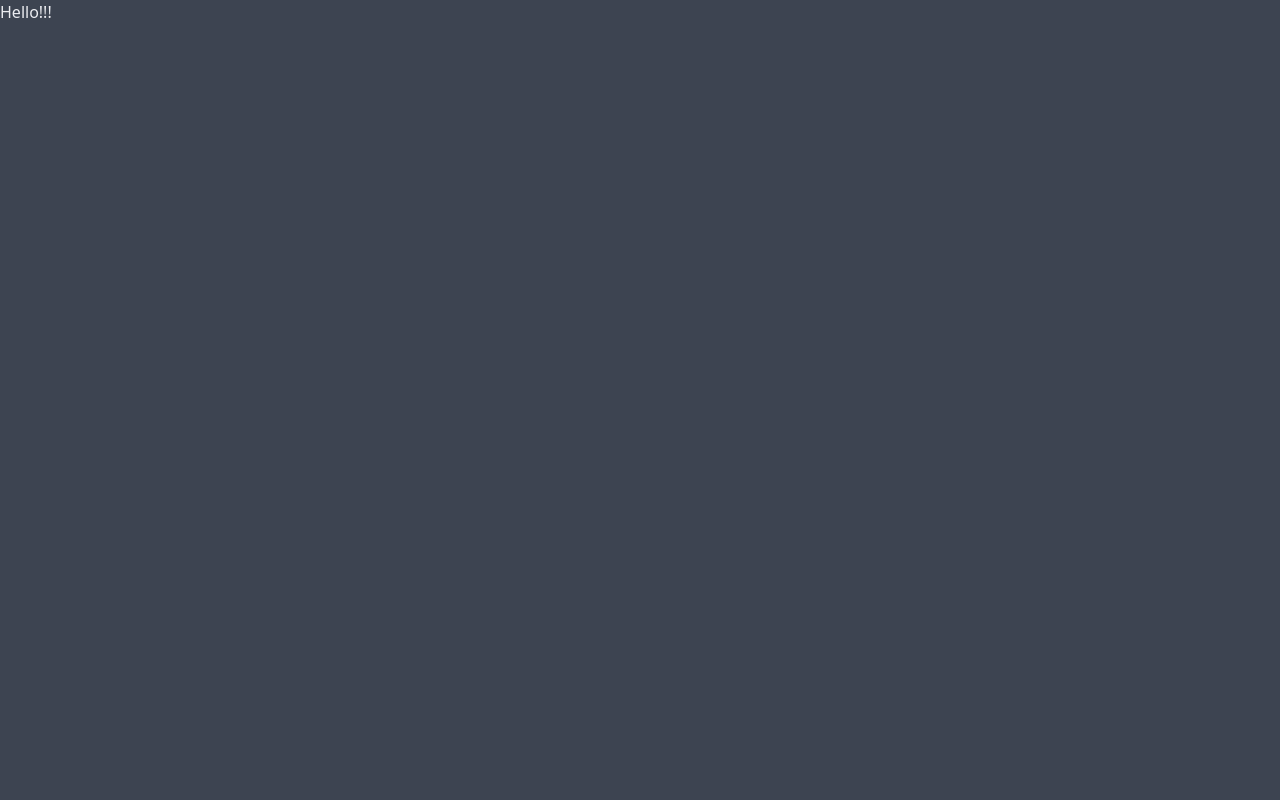
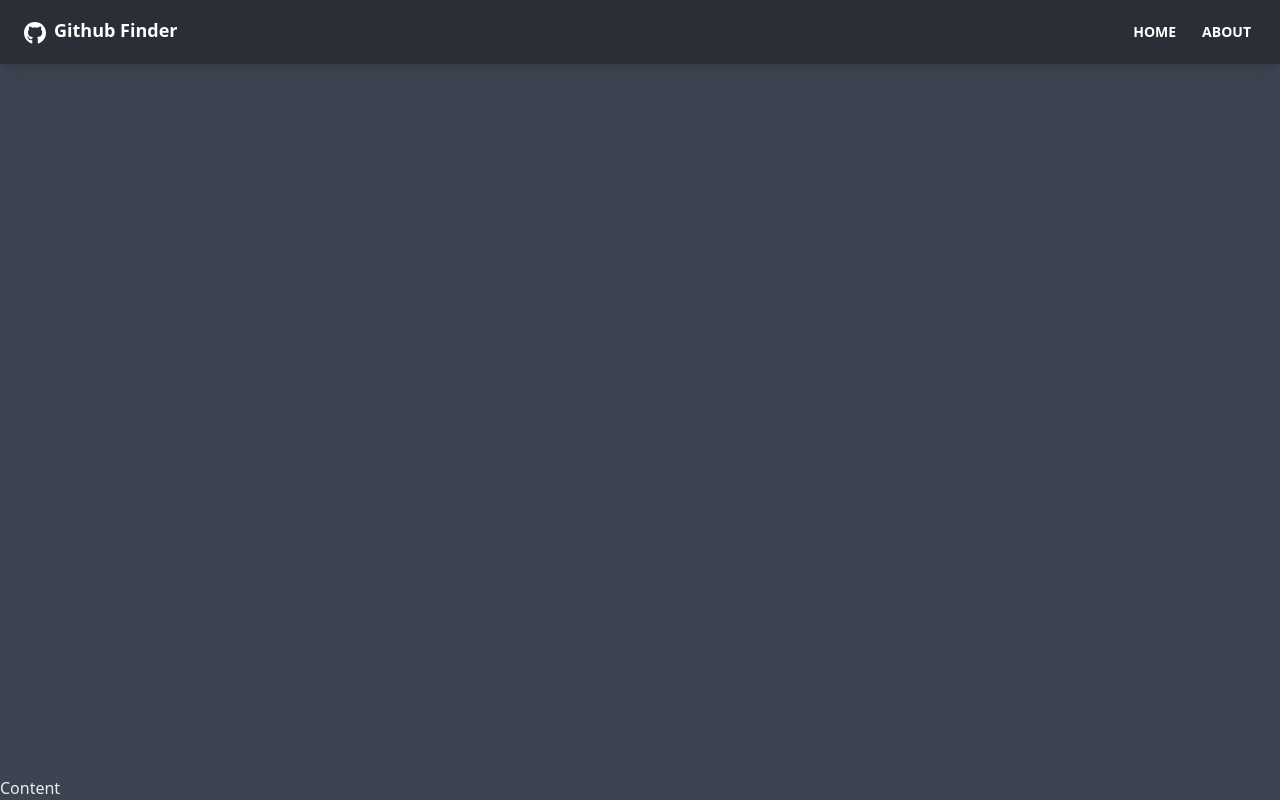
Before and after one commit to VlasisMentz/github-finder, a React (Create React App) app: page / in a window 1280 px wide. Built offline with nearby package versions, Linux system fonts and the light colour scheme.

Commit message:
start implementation of Navbar

```diff
--- a/package.json
+++ b/package.json
@@ -9,6 +9,8 @@
     "daisyui": "^1.25.4",
     "react": "^17.0.2",
     "react-dom": "^17.0.2",
+    "react-icons": "^4.3.1",
+    "react-router-dom": "^6.2.1",
     "react-scripts": "5.0.0",
     "web-vitals": "^2.1.4"
   },
--- a/src/App.js
+++ b/src/App.js
@@ -1,8 +1,14 @@
+import { BrowserRouter as Router, Route } from 'react-router-dom';
+import Navbar from './components/layout/Navbar';
+
 function App() {
   return (
-    <div>
-      <h1>Hello!!!</h1>
-    </div>
+    <Router>
+      <div className='flex flex-col justify-between h-screen'>
+        <Navbar />
+        <main>Content</main>
+      </div>
+    </Router>
   );
 }
 
--- /dev/null
+++ b/src/components/layout/Navbar.jsx
@@ -0,0 +1,37 @@
+import { FaGithub } from 'react-icons/fa';
+import { Link } from 'react-router-dom';
+import PropTypes from 'prop-types';
+
+function Navbar({ title }) {
+  return (
+    <nav className='navbar mb-12 shadow-lg bg-neutral text-neutral-content'>
+      <div className='container mx-auto'>
+        <div className='flex-none px-2 mx-2'>
+          <FaGithub className='inline pr-2 text-3xl' />
+          <Link to='/' className='text-lg font-bold align-miggle'>
+            {title}
+          </Link>
+        </div>
+        <div className='flex-1 px-2 mx 2'>
+          <div className='flex justify-end'>
+            <Link to='/' className='btn btn-ghost btn-sm rounder-btn'>
+              Home
+            </Link>
+            <Link to='/about' className='btn btn-ghost btn-sm rounder-btn'>
+              About
+            </Link>
+          </div>
+        </div>
+      </div>
+    </nav>
+  );
+}
+
+Navbar.defaultProps = {
+  title: 'Github Finder',
+};
+
+Navbar.propTypes = {
+  title: PropTypes.string,
+};
+export default Navbar;
```
Also changed, not shown: 1 other file (tests, documents, lock files or other folders).
